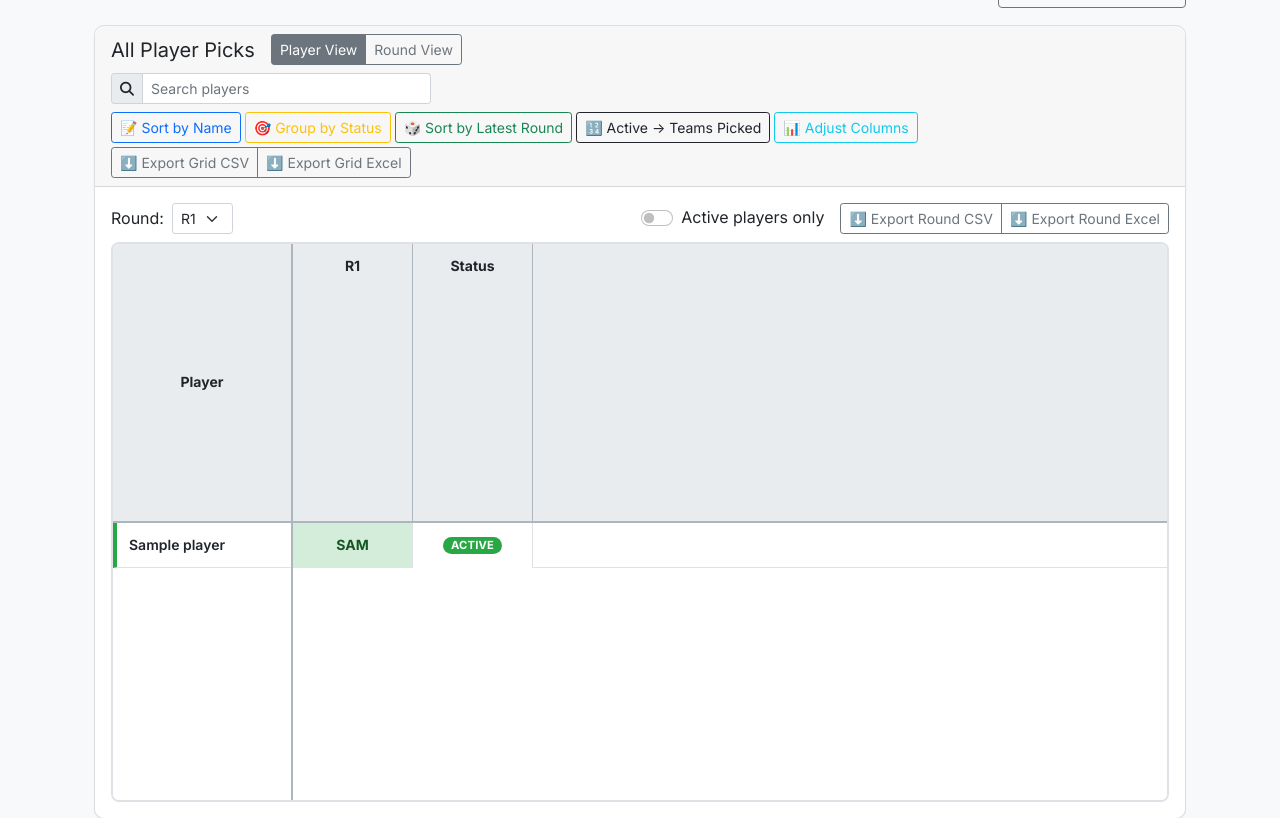
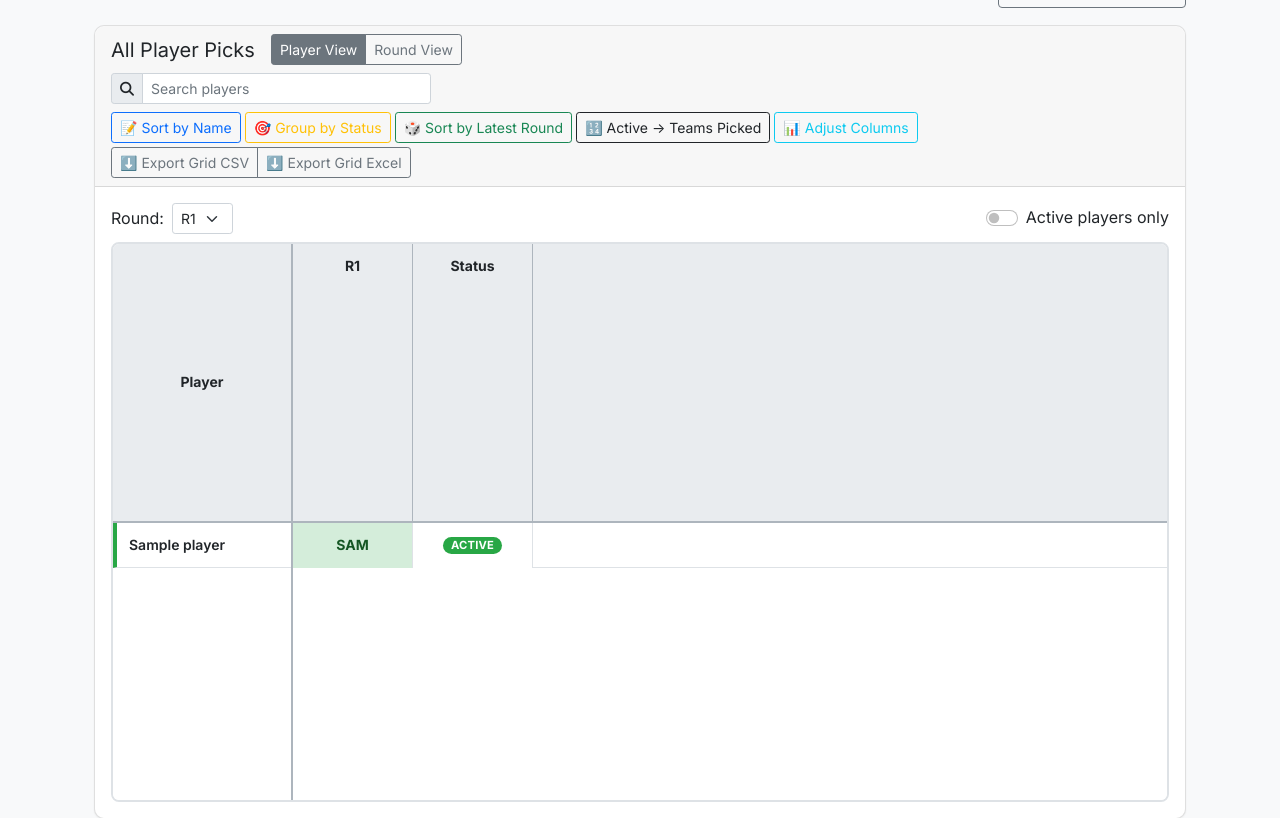
Before and after one commit to sevy71/LMS2, a Flask app: page /picks-grid in a window 1280 px wide. Shown: the part 134-952 px from the top of the page. Run offline with Flask 3, Linux system fonts and the light colour scheme; the visitor is signed in with stand-in values (Sample User, id 1); tables that the repository leaves empty hold one stand-in row (values such as "Sample post").

Commit message:
UI: remove round CSV/XLSX export controls from picks grid

```diff
--- a/lms_automation/templates/picks_grid.html
+++ b/lms_automation/templates/picks_grid.html
@@ -67,10 +67,6 @@
                     <div class="form-check form-switch">
                         <input class="form-check-input" type="checkbox" id="activeOnly">
                         <label class="form-check-label" for="activeOnly">Active players only</label>
-                    </div>
-                    <div class="btn-group">
-                        <button type="button" class="btn btn-outline-secondary btn-sm" id="exportRound">⬇️ Export Round CSV</button>
-                        <button type="button" class="btn btn-outline-secondary btn-sm" id="exportRoundExcel">⬇️ Export Round Excel</button>
                     </div>
                 </div>
             </div>
@@ -979,24 +975,7 @@ document.addEventListener('DOMContentLoaded', function() {
                 window.location.href = '/api/export/picks-grid-xlsx';
             });
         }
-        const exportRoundBtn = document.getElementById('exportRound');
-        if (exportRoundBtn) {
-            exportRoundBtn.addEventListener('click', function() {
-                const roundSelect = document.getElementById('roundSelect');
-                const r = roundSelect && roundSelect.value ? roundSelect.value : '';
-                const qs = r ? `?round=${encodeURIComponent(r)}` : '';
-                window.location.href = `/api/export/round-picks${qs}`;
-            });
-        }
-        const exportRoundExcelBtn = document.getElementById('exportRoundExcel');
-        if (exportRoundExcelBtn) {
-            exportRoundExcelBtn.addEventListener('click', function() {
-                const roundSelect = document.getElementById('roundSelect');
-                const r = roundSelect && roundSelect.value ? roundSelect.value : '';
-                const qs = r ? `?round=${encodeURIComponent(r)}` : '';
-                window.location.href = `/api/export/round-picks-xlsx${qs}`;
-            });
-        }
+        // Round export buttons removed to declutter the page
     }
 
     function updateSortButtons(activeButton) {
```
